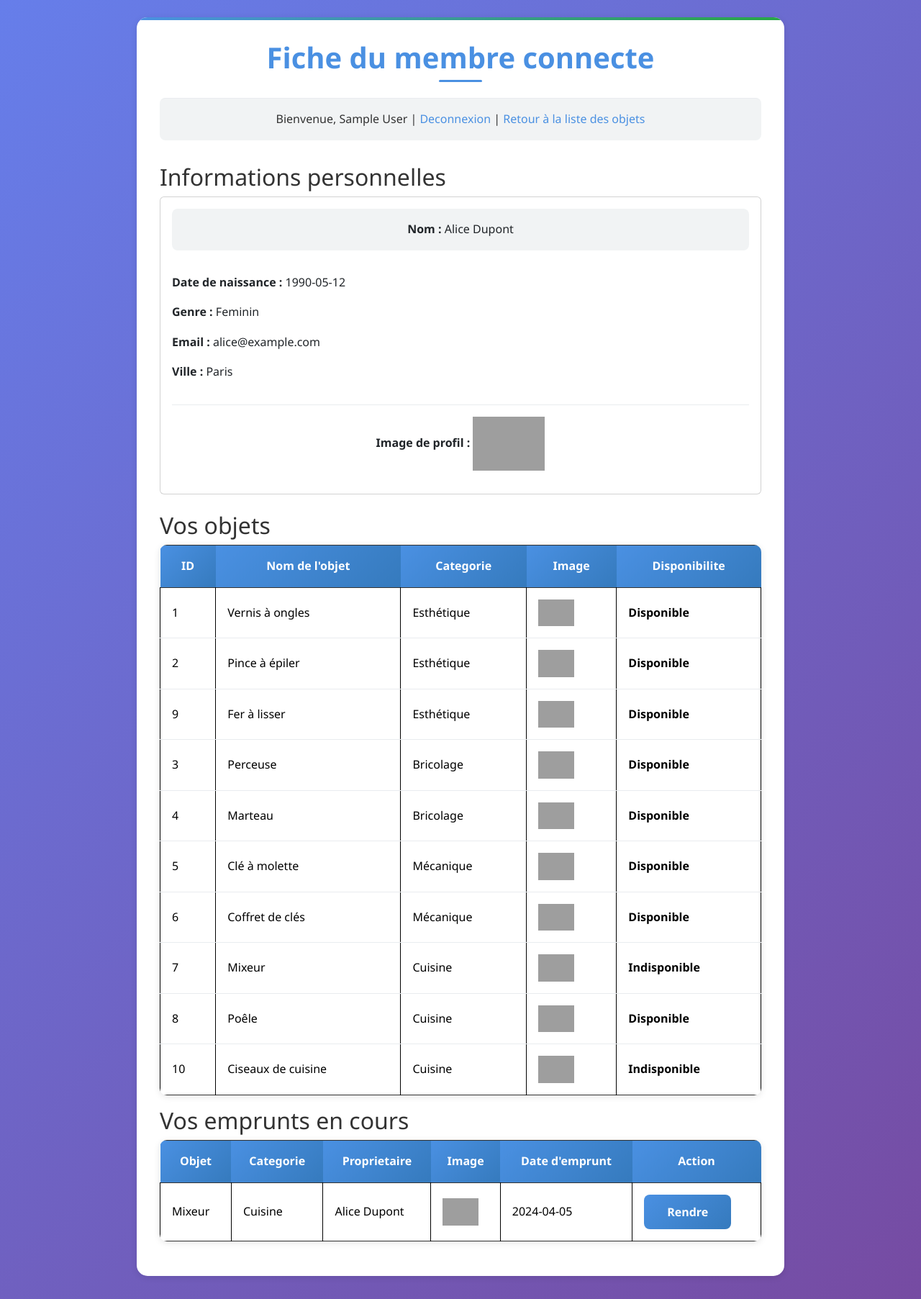
After one commit to funaki302/Examen_FINAL_S2_ETU4169_ETU4178, a PHP site: page /pages/profil.php in a window 1280 px wide. The commit adds this page. Shown: the whole page at 72% size. Run offline with PHP 8.4, Linux system fonts and the light colour scheme; the visitor is signed in with stand-in values (Sample User, id 1); data comes from the database, SQL or seed files in the repository; both versions use the stored data as it was after the commit; grey boxes are pictures that could not be loaded.

Commit message:
version 3

```diff
--- a/inc/fonction.php
+++ b/inc/fonction.php
@@ -138,5 +138,48 @@ function set_date_fin($jours,$id_emprunt){
     $req = "UPDATE emprunt SET date_retour = '$date_fin' WHERE id_emprunt = '$id_emprunt'";
     mysqli_query(dbconnect(), $req);
 }
+function info_membre($id_membre) {
+    $conn = dbconnect();
+
+    $req = "SELECT * FROM po_membre WHERE id_membre = ?";
+    $stmt = mysqli_prepare($conn, $req);
+    mysqli_stmt_bind_param($stmt, "i", $id_membre);
+    mysqli_stmt_execute($stmt);
+    $result = mysqli_stmt_get_result($stmt);
+
+    $membre = mysqli_fetch_assoc($result);
+
+    mysqli_stmt_close($stmt);
+
+    return $membre ? $membre : false;
+}
+
+
+function get_list_emprunt($_id_membre) {
+    $bdd = dbconnect();
+    $_id_membre = intval($_id_membre);
+
+
+    $query = "SELECT e.id_emprunt, e.id_objet, o.nom_objet, c.nom_categorie, m.nom AS proprietaire,
+                     (SELECT nom_image FROM images_objet WHERE id_objet = e.id_objet LIMIT 1) AS image,
+                     e.date_emprunt
+              FROM emprunt e
+              JOIN objet o ON e.id_objet = o.id_objet
+              JOIN categorie_objet c ON o.id_categorie = c.id_categorie
+              JOIN membre m ON o.id_membre = m.id_membre
+              WHERE e.id_membre = $_id_membre AND e.date_retour IS NULL";
+
+    $result = mysqli_query($bdd, $query);
+    $emprunts = [];
+
+    while ($row = mysqli_fetch_assoc($result)) {
+        $emprunts[] = $row;
+    }
+
+    return $emprunts;
+}
+
+
+
 
 ?>
--- a/pages/new_objet.php
+++ b/pages/new_objet.php
@@ -12,6 +12,7 @@ $categories = get_all_categorie();
     <meta charset="UTF-8">
     <meta name="viewport" content="width=device-width, initial-scale=1.0">
     <title>Document</title>
+    <link rel="stylesheet" href="../asset/css/style.css">
 </head>
 
 <body>
--- a/pages/objects.php
+++ b/pages/objects.php
@@ -24,11 +24,10 @@ $objects = getObjects( $filter_category);
     <link rel="stylesheet" href="../asset/css/style.css">
 
 </head>
-
 <body>
     <div class="container mt-4">
         <h1>Liste des objets</h1>
-        <p>Bienvenue  | <a href="index.php">Deconnexion</a></p>
+        <p>| <a href="profil.php" >Profil</a> |<a href="index.php">Deconnexion</a></p>
         <p><a href="new_objet.php">Publier</a></p>
         <h1><?= htmlspecialchars($_SESSION['user_name']) ?> </h1>
         <p><a href="recherche.php"> Rechercher </a></p>
--- /dev/null
+++ b/pages/profil.php
@@ -0,0 +1,173 @@
+<?php
+session_start();
+require_once __DIR__ . '/../inc/fonction.php';
+
+
+if (!isset($_SESSION['user_id'])) {
+    header("Location: index.php");
+    exit;
+}
+
+$bdd = dbconnect();
+$id_membre = intval($_SESSION['user_id']);
+
+$query_membre = "SELECT nom, date_naissance, genre, email, ville, image_profil
+                 FROM membre
+                 WHERE id_membre = $id_membre";
+$result_membre = mysqli_query($bdd, $query_membre);
+
+if (!$result_membre || mysqli_num_rows($result_membre) == 0) {
+    header("Location: index.php?message=" . urlencode("Membre non trouve."));
+    exit;
+}
+
+$membre = mysqli_fetch_assoc($result_membre);
+$query_objets = "SELECT o.id_objet, o.nom_objet, c.nom_categorie,
+                        (SELECT nom_image FROM images_objet WHERE id_objet = o.id_objet LIMIT 1) AS image
+                 FROM objet o
+                 JOIN categorie_objet c ON o.id_categorie = c.id_categorie
+                 WHERE o.id_membre = $id_membre";
+$result_objets = mysqli_query($bdd, $query_objets);
+$objects = [];
+while ($row = mysqli_fetch_assoc($result_objets)) {
+    $objects[] = $row;
+}
+
+$emprunts = get_list_emprunt($id_membre);
+
+$message = isset($_GET['message']) ? urldecode($_GET['message']) : '';
+?>
+
+<!DOCTYPE html>
+<html lang="fr">
+
+<head>
+    <meta charset="UTF-8" />
+    <title>Fiche du membre connecte</title>
+    <link rel="stylesheet" href="../asset/bootstrap/css/bootstrap.min.css" />
+    <link rel="stylesheet" href="../asset/css/style.css">
+</head>
+
+<body>
+    <div class="container mt-4">
+        <h1>Fiche du membre connecte</h1>
+        <p>Bienvenue, <?= htmlspecialchars($_SESSION['user_name']) ?> | <a href="index.php?logout=1">Deconnexion</a> |
+            <a href="objects.php">Retour à la liste des objets</a>
+        </p>
+
+        <!-- Afficher un message si present -->
+        <?php if ($message): ?>
+            <div class="alert alert-info"><?= htmlspecialchars($message) ?></div>
+        <?php endif; ?>
+
+        <!-- Informations du membre -->
+        <h2>Informations personnelles</h2>
+        <div class="card mb-4">
+            <div class="card-body">
+                <p><strong>Nom :</strong> <?= htmlspecialchars($membre['nom']) ?></p>
+                <p><strong>Date de naissance :</strong> <?= htmlspecialchars($membre['date_naissance']) ?></p>
+                <p><strong>Genre :</strong>
+                    <?= htmlspecialchars($membre['genre'] === 'M' ? 'Masculin' : ($membre['genre'] === 'F' ? 'Feminin' : 'Autre')) ?>
+                </p>
+                <p><strong>Email :</strong> <?= htmlspecialchars($membre['email']) ?></p>
+                <p><strong>Ville :</strong> <?= htmlspecialchars($membre['ville']) ?></p>
+                <p><strong>Image de profil :</strong>
+                    <?php if ($membre['image_profil']): ?>
+                        <img src="../images/<?= htmlspecialchars($membre['image_profil']) ?>" alt="Image de profil"
+                            width="100">
+                    <?php else: ?>
+                        Aucune image
+                    <?php endif; ?>
+                </p>
+            </div>
+        </div>
+
+        <!-- Liste des objets du membre -->
+        <h2>Vos objets</h2>
+        <?php if (empty($objects)): ?>
+            <p>Vous n'avez aucun objet.</p>
+        <?php else: ?>
+            <table class="table table-bordered">
+                <thead>
+                    <tr>
+                        <th>ID</th>
+                        <th>Nom de l'objet</th>
+                        <th>Categorie</th>
+                        <th>Image</th>
+                        <th>Disponibilite</th>
+                    </tr>
+                </thead>
+                <tbody>
+                    <?php foreach ($objects as $obj): ?>
+                        <tr>
+                            <td><?= htmlspecialchars($obj['id_objet']) ?></td>
+                            <td><?= htmlspecialchars($obj['nom_objet']) ?></td>
+                            <td><?= htmlspecialchars($obj['nom_categorie']) ?></td>
+                            <td>
+                                <?php if ($obj['image']): ?>
+                                    <img src="../images/<?= htmlspecialchars($obj['image']) ?>" alt="Image de l'objet" width="50">
+                                <?php else: ?>
+                                    Aucune image
+                                <?php endif; ?>
+                            </td>
+                            <td>
+                                <?php
+                                $query = "SELECT date_retour FROM emprunt WHERE id_objet = " . intval($obj['id_objet']) . " AND date_retour IS NULL";
+                                $result = mysqli_query($bdd, $query);
+                                echo mysqli_num_rows($result) > 0 ? 'Indisponible' : 'Disponible';
+                                ?>
+                            </td>
+                        </tr>
+                    <?php endforeach; ?>
+                </tbody>
+            </table>
+        <?php endif; ?>
+
+        <!-- Liste des emprunts non rendus -->
+        <h2>Vos emprunts en cours</h2>
+        <?php if (empty($emprunts)): ?>
+            <p>Vous n'avez aucun emprunt en cours.</p>
+        <?php else: ?>
+            <table class="table table-bordered">
+                <thead>
+                    <tr>
+                        <th>Objet</th>
+                        <th>Categorie</th>
+                        <th>Proprietaire</th>
+                        <th>Image</th>
+                        <th>Date d'emprunt</th>
+                        <th>Action</th>
+                    </tr>
+                </thead>
+                <tbody>
+                    <?php foreach ($emprunts as $emprunt): ?>
+                        <tr>
+                            <td><?= htmlspecialchars($emprunt['nom_objet']) ?></td>
+                            <td><?= htmlspecialchars($emprunt['nom_categorie']) ?></td>
+                            <td><?= htmlspecialchars($emprunt['proprietaire']) ?></td>
+                            <td>
+                                <?php if ($emprunt['image']): ?>
+                                    <img src="../images/<?= htmlspecialchars($emprunt['image']) ?>" alt="Image de l'objet"
+                                        width="50">
+                                <?php else: ?>
+                                    Aucune image
+                                <?php endif; ?>
+                            </td>
+                            <td><?= htmlspecialchars($emprunt['date_emprunt']) ?></td>
+                            <td>
+                                <form method="post" action="real_traitement1.php" class="d-inline">
+                                    <input type="hidden" name="id_emprunt"
+                                        value="<?= htmlspecialchars($emprunt['id_emprunt']) ?>">
+                                    <button type="submit" class="btn btn-primary btn-sm">Rendre</button>
+                                </form>
+                            </td>
+                        </tr>
+                    <?php endforeach; ?>
+                </tbody>
+            </table>
+        <?php endif; ?>
+    </div>
+    <script src="../asset/bootstrap/js/bootstrap.bundle.min.js"></script>
+</body>
+
+</html>
--- a/pages/recherche.php
+++ b/pages/recherche.php
@@ -26,8 +26,7 @@ $objects = $_SESSION['search_results'] ?? [];
 <body>
 <div class="container mt-4">
     <h1>Liste des objets</h1>
-    <p>Bienvenue, <?= htmlspecialchars($_SESSION['user_name']) ?> | <a href="index.php?logout=1">Déconnexion</a></p>
-
+    <p>Bienvenue, <?= htmlspecialchars($_SESSION['user_name']) ?> | <a href="profil.php" >Profil</a> | |<a href="index.php?logout=1">Déconnexion</a></p>
     <!-- Formulaire de recherche -->
      <p><a href="objects.php">Retour</a></p>
     <form method="get" action="traitement_recherche.php" class="mb-3">
```
Also changed, not shown: pages/create_database.sql (+13 -0 lines), pages/fiche.php (deleted).
